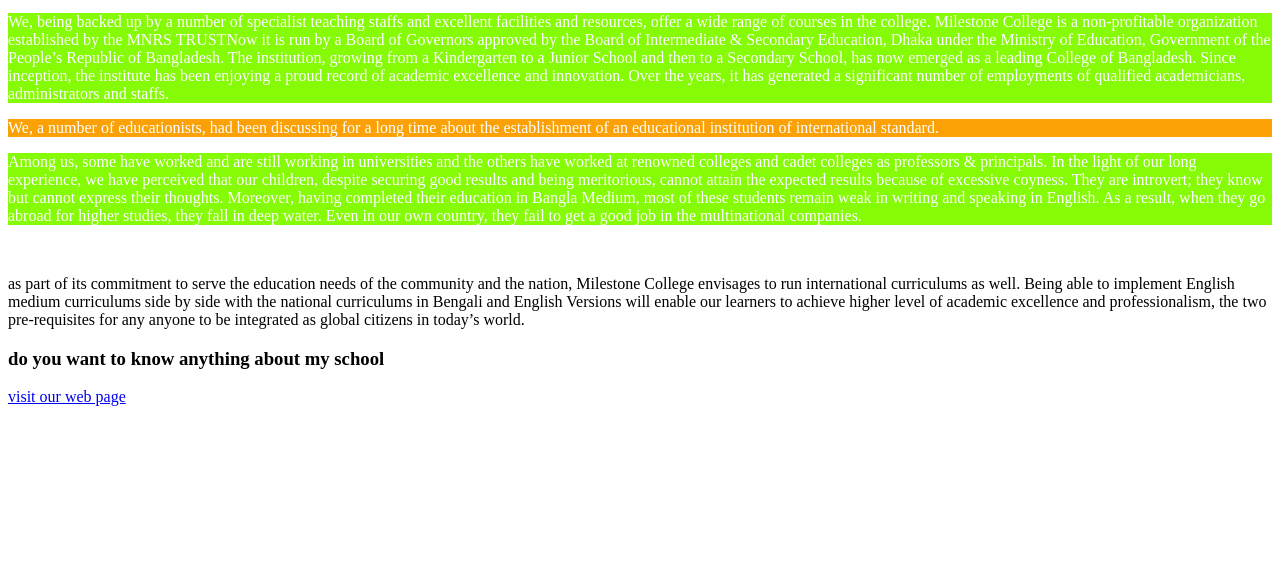
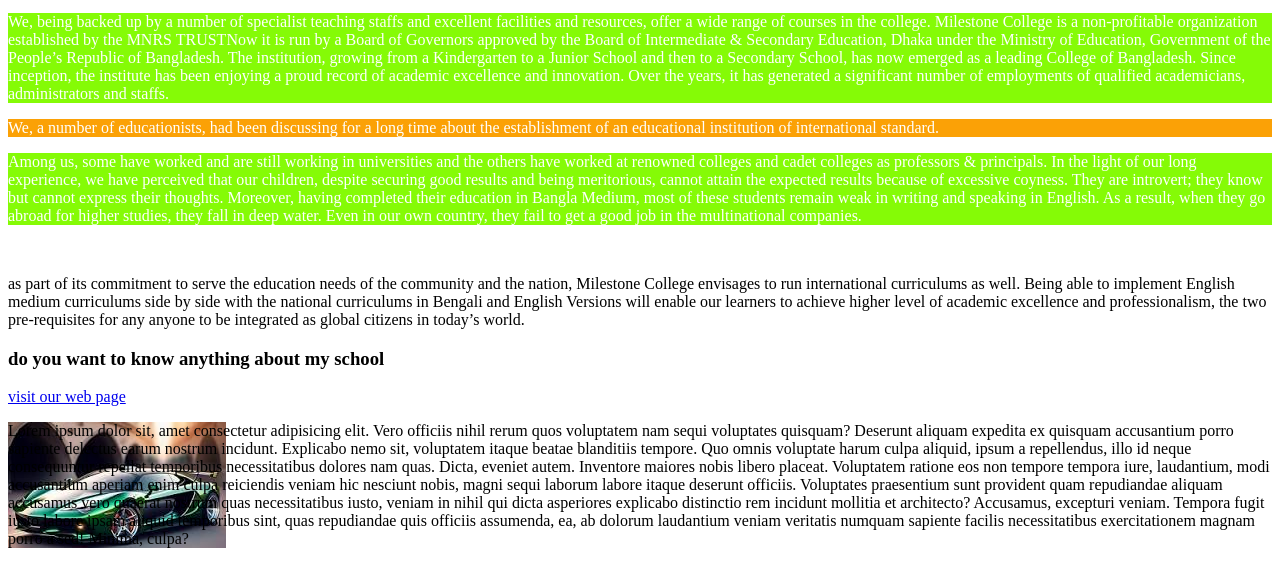
Before and after one commit to rijvi6040/Introdution-to-css, a plain HTML site: page index.html in a window 1280 px wide. Shown: the part 101-688 px from the top of the page. Drawn offline with Linux system fonts and the light colour scheme.

Commit message:
background

```diff
--- a/index.html
+++ b/index.html
@@ -15,5 +15,10 @@
     <P>as part of its commitment to serve the education needs of the community and the nation, Milestone College envisages to run international curriculums as well. Being able to implement English medium curriculums side by side with the national curriculums in Bengali and English Versions will enable our learners to achieve higher level of academic excellence and professionalism, the two pre-requisites for any anyone to be integrated as global citizens in today’s world.</P>
     <h3>do you want to  know anything about my school </h3>
     <a href="https://www.milestonecollege.com/">visit our web page</a>
+    <p class="back">Lorem ipsum dolor sit, amet consectetur adipisicing elit. Vero officiis nihil rerum quos voluptatem nam sequi voluptates quisquam? Deserunt aliquam expedita ex quisquam accusantium porro sapiente delectus earum nostrum incidunt.
+    Explicabo nemo sit, voluptatem itaque beatae blanditiis tempore. Quo omnis voluptate harum culpa aliquid, ipsum a repellendus, illo id neque consequuntur repellat temporibus necessitatibus dolores nam quas. Dicta, eveniet autem.
+    Inventore maiores nobis libero placeat. Voluptatem ratione eos non tempore tempora iure, laudantium, modi accusantium aperiam enim culpa reiciendis veniam hic nesciunt nobis, magni sequi laborum labore itaque deserunt officiis.
+    Voluptates praesentium sunt provident quam repudiandae aliquam accusamus vero quaerat nostrum quas necessitatibus iusto, veniam in nihil qui dicta asperiores explicabo distinctio rem incidunt mollitia et architecto? Accusamus, excepturi veniam.
+    Tempora fugit iusto labore ipsam aliquid temporibus sint, quas repudiandae quis officiis assumenda, ea, ab dolorum laudantium veniam veritatis numquam sapiente facilis necessitatibus exercitationem magnam porro a sed! Minima, culpa?</p>
 </body>
 </html>
--- a/style.css
+++ b/style.css
@@ -6,3 +6,7 @@
     background-color: rgb(251, 161, 6);
     color: white;
 }
+.back{
+    background-image: url("image/car\ 2.jpg");
+    background-repeat: no-repeat;
+}
```
Also changed, not shown: image/car 2.jpg (added).
